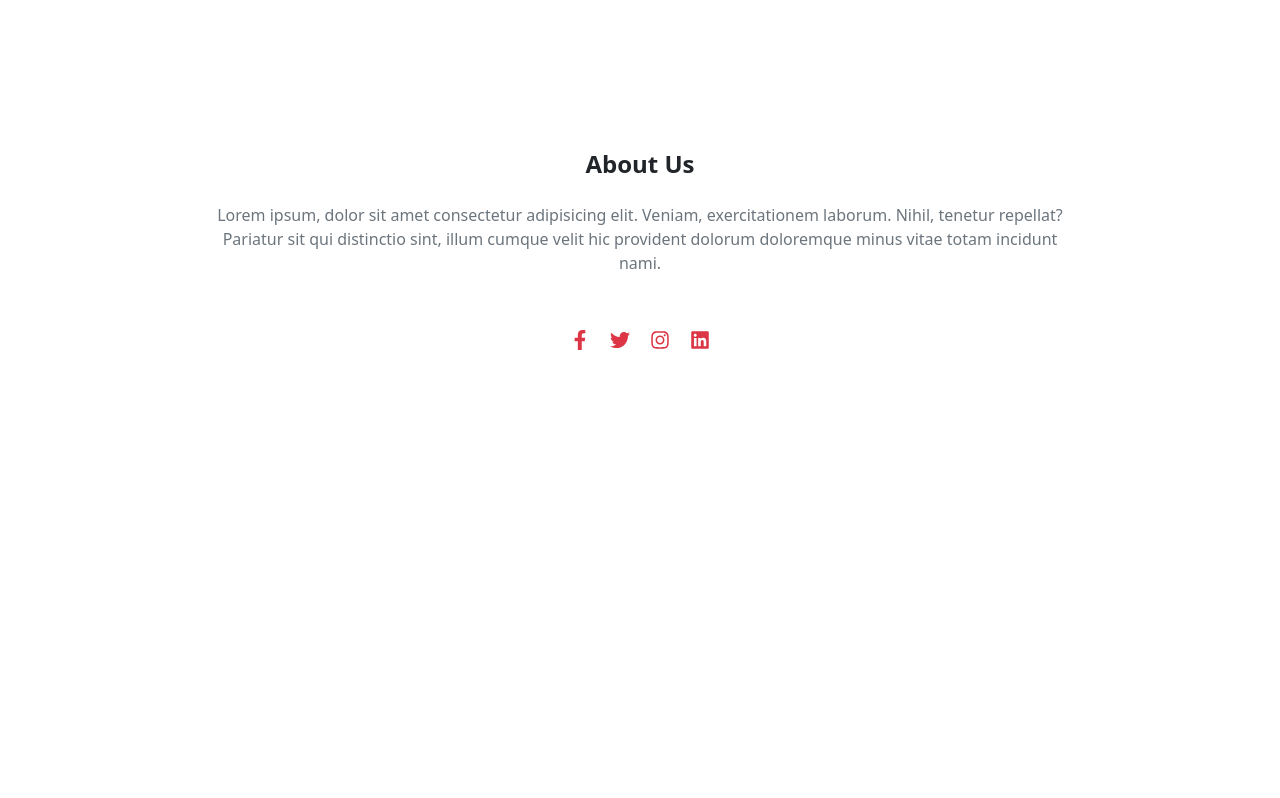
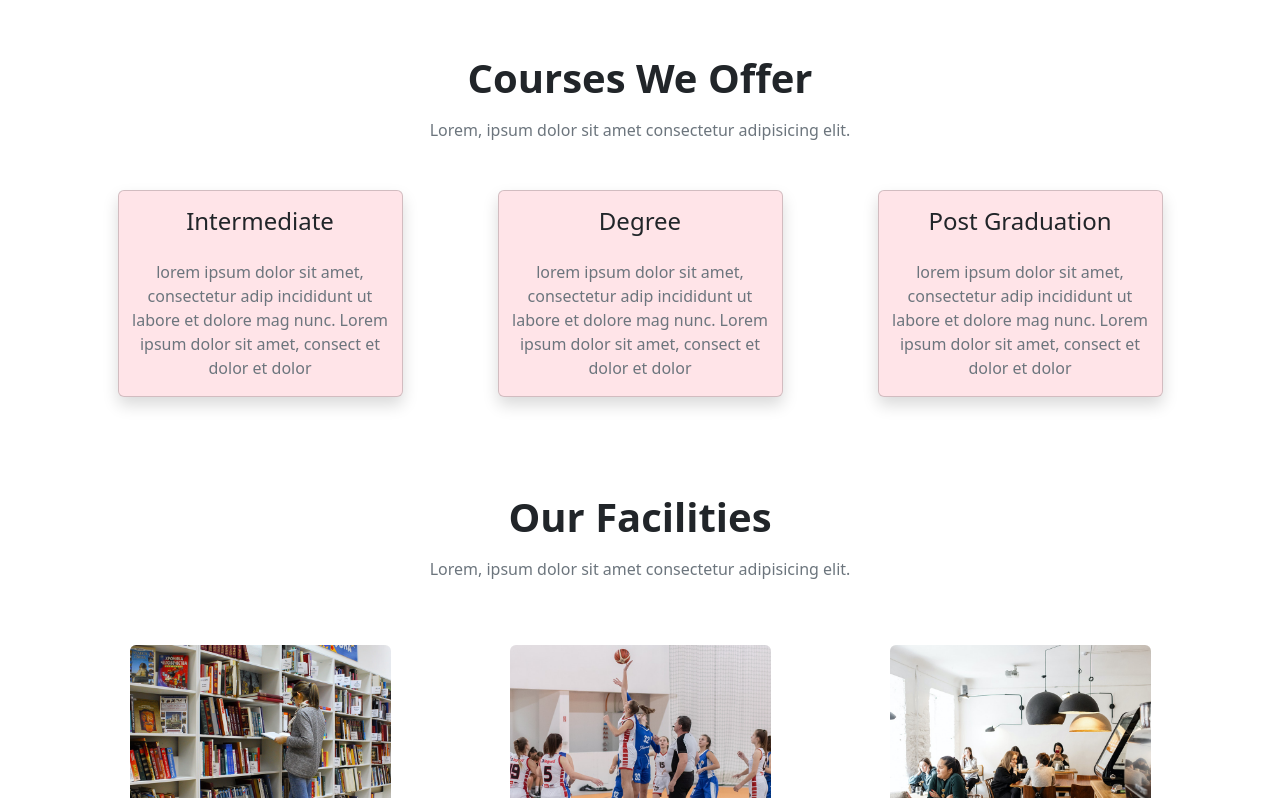
Before and after one commit to Patrick-Njiru/eduford, a React (Create React App) app: page /courses in a window 1280 px wide. Shown: the part 802-1600 px from the top of the page. Before the commit the page ends 1177 px from the top, so only its background shows below. Built offline with nearby package versions, Linux system fonts and the light colour scheme.

Commit message:
Add the courses page and modify other files.

```diff
--- a/src/components/Heading.jsx
+++ b/src/components/Heading.jsx
@@ -2,10 +2,10 @@ import React from 'react'
 
 import './components.css'
 
-const Heading = ({ title, content }) => (
+const Heading = ({ title }) => (
     <div className='heading text-center pt-5 mb-5'>
         <h1 className='mb-3 fw-bolder'> { title } </h1>
-        <p className='text-secondary'> { content } </p>
+        <p className='text-secondary'> Lorem, ipsum dolor sit amet consectetur adipisicing elit. </p>
     </div>
 )
 
--- a/src/constants/data.js
+++ b/src/constants/data.js
@@ -116,6 +116,7 @@ aboutPageData = {
 coursesPageData = {
     topHeading: 'Our Courses',
     secondHeading: 'Courses We Offer',
+    thirdHeading: 'Our Facilities',
     courses: homePageData.courses,
     facilities: homePageData.facilities
 },
--- a/src/containers/Courses.jsx
+++ b/src/containers/Courses.jsx
@@ -1,10 +1,16 @@
 import React from 'react'
-import { TopSection } from '../components'
+import { CourseCards, Facilities, Heading, TopSection } from '../components'
 import { coursesPageData } from '../constants/data'
 
 const Courses = () => (
     <div>
         <TopSection topHeading={coursesPageData.topHeading} />
+        <div className="container">
+            <Heading title={coursesPageData.secondHeading} />
+            <CourseCards />
+            <Heading title={coursesPageData.thirdHeading} />
+            <Facilities />
+        </div>
     </div>
 )
 
--- a/src/containers/home/Home.jsx
+++ b/src/containers/home/Home.jsx
@@ -9,25 +9,13 @@ const Home = () => (
     <div>
         <HomeTopSection />
         <div className="container">
-            <Heading
-                title='Courses We Offer'
-                content='Lorem, ipsum dolor sit amet consectetur adipisicing elit.'
-            />
+            <Heading title='Courses We Offer' />
             <CourseCards />
-            <Heading
-                title='Our Global Campus'
-                content='Lorem, ipsum dolor sit amet consectetur adipisicing elit.'
-            />
+            <Heading title='Our Global Campus' />
             <Campuses />
-            <Heading
-                title='Our Facilities'
-                content='Lorem, ipsum dolor sit amet consectetur adipisicing elit.'
-            />
+            <Heading title='Our Facilities' />
             <Facilities />
-            <Heading
-                title='What Our Students Say'
-                content='Lorem, ipsum dolor sit amet consectetur adipisicing elit.'
-            />
+            <Heading title='What Our Students Say' />
             <Reviews />
             <Enroll />
         </div>
```
